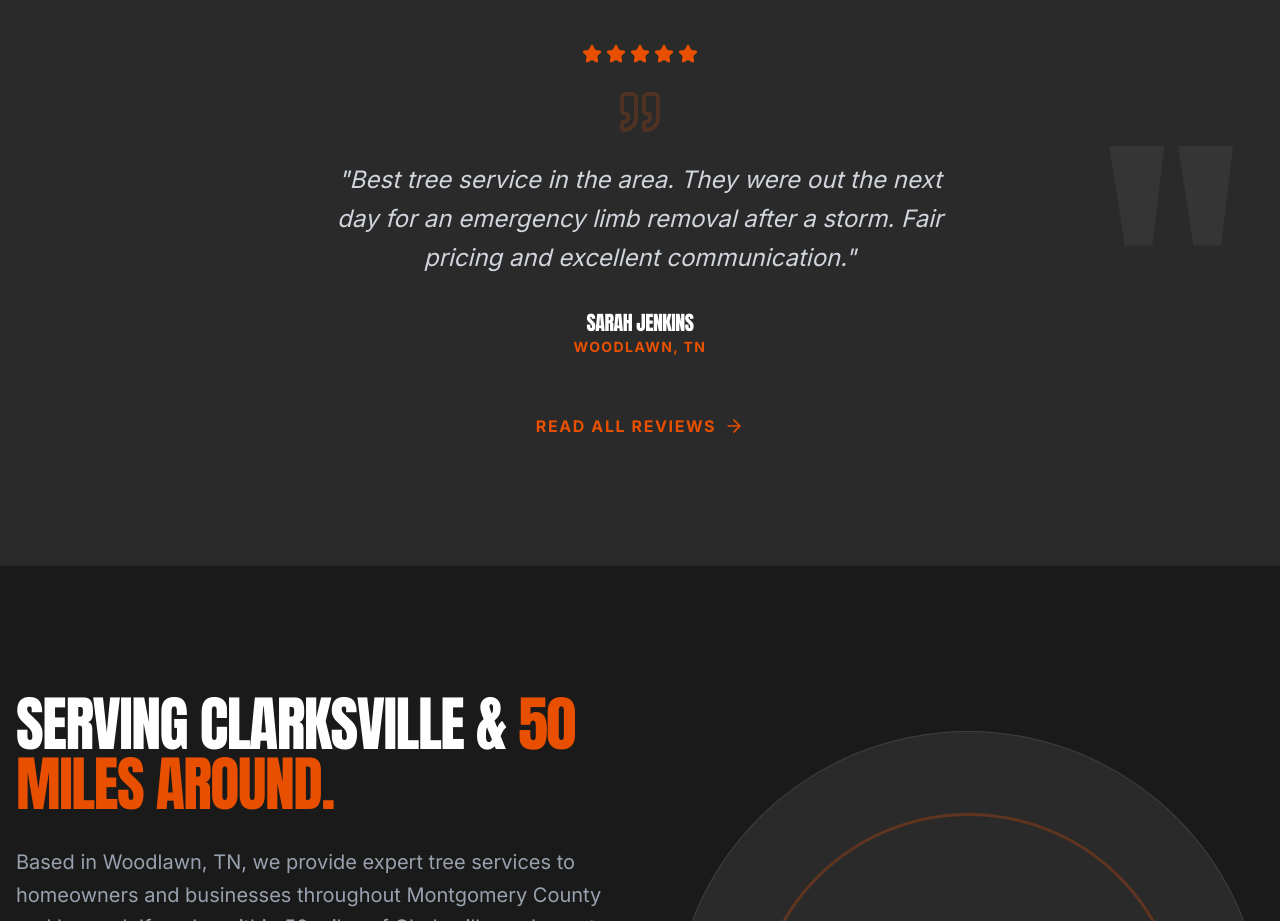
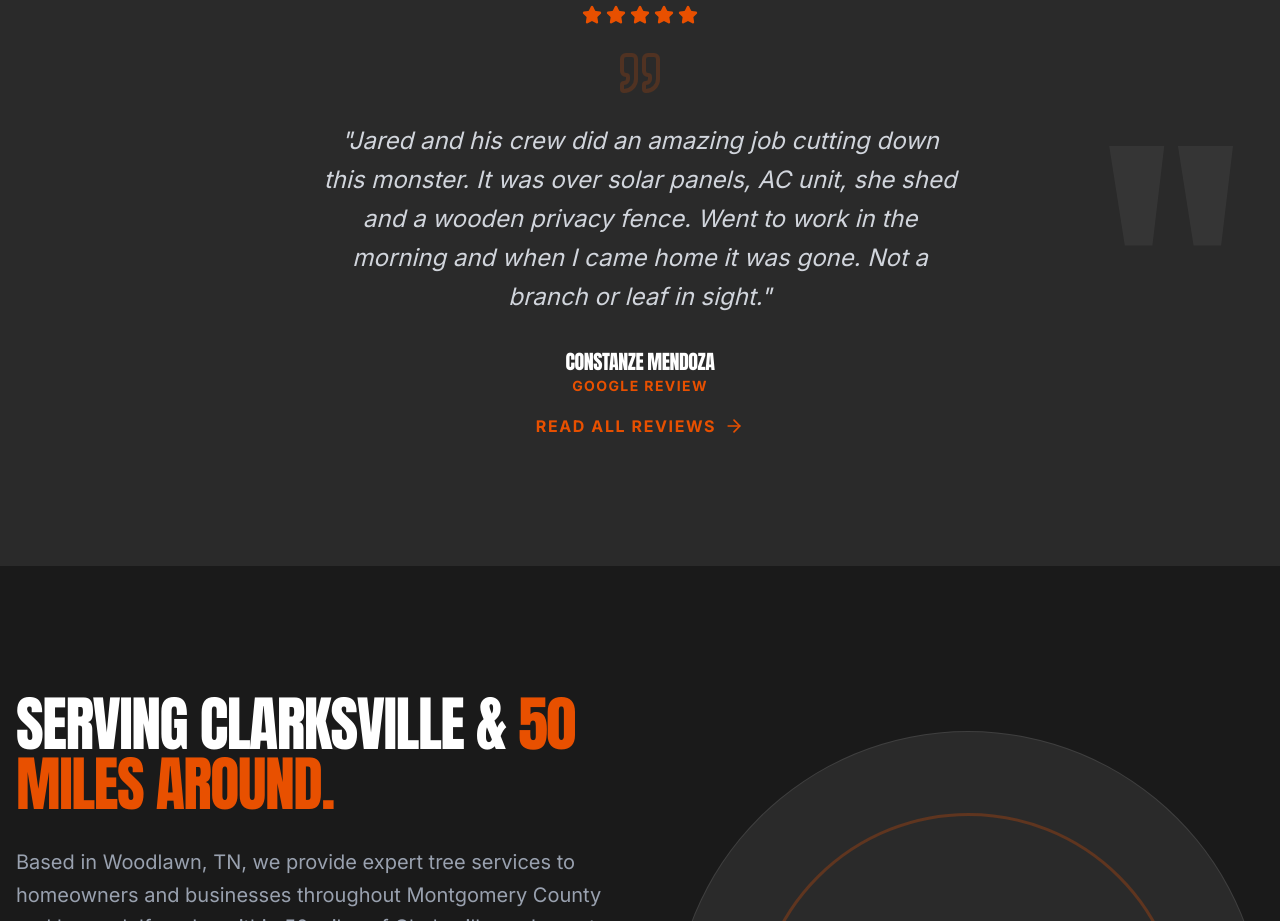
Before and after one commit to Founditmarketing/huskeys-tree-service, a React (Vite) app: page / in a window 1280 px wide. Shown: the part 3820-4741 px from the top of the page. Built offline with nearby package versions, Linux system fonts and the light colour scheme.

Commit message:
Replace all fabricated reviews with 9 real Google reviews from verified customers

```diff
--- a/src/components/TestimonialCarousel.tsx
+++ b/src/components/TestimonialCarousel.tsx
@@ -4,21 +4,21 @@ import { Star, Quote } from 'lucide-react';
 
 const testimonials = [
   {
-    name: "Robert Miller",
-    location: "Clarksville, TN",
-    text: "Jared and his crew did an amazing job removing a massive oak tree that was leaning over our house. Professional, fast, and left the yard cleaner than they found it.",
+    name: "Davy D",
+    location: "Google Review",
+    text: "I needed a tree removed so I call them and within the hour they were here, gave me a quote which was half the price of the other guys. I literally went to use the bathroom and when I was out, the tree was out of the ground and in the wood chipper. To say I was impressed is an understatement.",
     rating: 5
   },
   {
-    name: "Sarah Jenkins",
-    location: "Woodlawn, TN",
-    text: "Best tree service in the area. They were out the next day for an emergency limb removal after a storm. Fair pricing and excellent communication.",
+    name: "Constanze Mendoza",
+    location: "Google Review",
+    text: "Jared and his crew did an amazing job cutting down this monster. It was over solar panels, AC unit, she shed and a wooden privacy fence. Went to work in the morning and when I came home it was gone. Not a branch or leaf in sight.",
     rating: 5
   },
   {
-    name: "David Thompson",
-    location: "Sango, TN",
-    text: "Huskey's Tree Service is the only company I trust. They've done trimming and stump grinding for us multiple times. 30 years of experience really shows.",
+    name: "Paul McLaughlin",
+    location: "Google Review",
+    text: "I have used Huskey's Tree Service several times since 2020 and will not use any other tree service company. Jared is prompt, professional, and reasonably priced. The owner has always been on site with his crew to ensure everything is done properly.",
     rating: 5
   }
 ];
--- a/src/pages/Reviews.tsx
+++ b/src/pages/Reviews.tsx
@@ -6,51 +6,75 @@ import Section from '../components/Section';
 const reviews = [
   {
     id: 1,
-    name: "Robert Miller",
-    location: "Clarksville, TN",
-    text: "Jared and his crew did an amazing job removing a massive oak tree that was leaning over our house. Professional, fast, and left the yard cleaner than they found it. Highly recommend Huskey's for any tree work.",
-    rating: 5,
-    date: "2 months ago"
-  },
-  {
-    id: 2,
-    name: "Sarah Jenkins",
-    location: "Woodlawn, TN",
-    text: "Best tree service in the area. They were out the next day for an emergency limb removal after a storm. Fair pricing and excellent communication throughout the process.",
+    name: "Kimberly Binkley",
+    location: "Google Review",
+    text: "I would highly recommend these guys they went above and beyond an did a fantastic job at removing over 10 trees on my property including a huge elephant tree in the middle of my house they were very professional an careful an respectful of my property they did a great job.",
     rating: 5,
     date: "1 month ago"
   },
   {
+    id: 2,
+    name: "Jason Keatts",
+    location: "Google Review",
+    text: "Outright amazing job. I hired this crew to trim enough weight off of both sides of a tree, so that the tree might not collapse during the potential ice storms of the winter. They showed up on time. Did the job at a fair and competitive price. They also did it quickly. Very courteous and prompt guys to deal with as well. I highly recommend them.",
+    rating: 5,
+    date: "6 months ago"
+  },
+  {
     id: 3,
-    name: "David Thompson",
-    location: "Sango, TN",
-    text: "Huskey's Tree Service is the only company I trust. They've done trimming and stump grinding for us multiple times. 30 years of experience really shows in their precision.",
+    name: "Constanze Mendoza",
+    location: "Google Review",
+    text: "Jared and his crew did an amazing job cutting down this monster. Mind you. It was over solar panels, AC unit, she shed and a wooden privacy fence. Was I scared. You bet. Did I need to be. No sir. Went to work in the morning and when I came home it was gone. Not a branch or leaf in sight. Cleaned up and took everything with them.",
     rating: 5,
-    date: "3 weeks ago"
+    date: "11 months ago"
   },
   {
     id: 4,
-    name: "Linda Williams",
-    location: "Springfield, TN",
-    text: "Very impressed with the lot clearing they did for our new build. They were efficient and the price was exactly as quoted. Great local business!",
+    name: "Davy D",
+    location: "Google Review",
+    text: "I needed a tree removed so I call them and within the hour they were here, gave me a quote which was half the price of the other guys. I literally went to use the bathroom and when I was out, the tree was out of the ground and in the wood chipper. To say I was impressed is an understatement. I HIGHLY recommend these guys they're efficient, friendly, and very safe. 10/10.",
     rating: 5,
-    date: "4 months ago"
+    date: "2 weeks ago"
   },
   {
     id: 5,
-    name: "Michael Chen",
-    location: "Fort Campbell, KY",
-    text: "Excellent service. They removed three dead pines near my driveway. The crew was safe and professional. I'll definitely be calling them again for future work.",
+    name: "Paul McLaughlin",
+    location: "Google Review",
+    text: "I have used Huskey's Tree Service several times since 2020 and will not use any other tree service company. Jared is prompt, professional, and reasonably priced. Something else that is very important to me is that Jared (the owner) has always been on site with his crew to ensure everything is done properly.",
     rating: 5,
     date: "5 months ago"
   },
   {
     id: 6,
-    name: "Karen Smith",
-    location: "Dover, TN",
-    text: "Jared is a true professional. He explained exactly what needed to be done and why. The trimming they did on our maples looks fantastic.",
+    name: "Shelby Gorden",
+    location: "Google Review",
+    text: "I highly recommend Huskey's Tree Service. Jared was super responsive and kind during our estimate and all through our scheduled work. The crew was professional, did amazing work and left our property cleaner than before they started. We had several large trees removed and stumps ground and they made sure that all of the debris was gone.",
     rating: 5,
-    date: "6 months ago"
+    date: "11 months ago"
+  },
+  {
+    id: 7,
+    name: "Thanh Hutcheson",
+    location: "Google Review",
+    text: "Highly recommend Jared! He was incredibly professional, kind, and fair with his pricing. He arrived when he said he would, and was done in a very timely manner. He was very safe with his cutting and the clean up was top-notch—he left our yard better than he found it.",
+    rating: 5,
+    date: "4 months ago"
+  },
+  {
+    id: 8,
+    name: "Donny Petrie",
+    location: "Google Review",
+    text: "The team from Huskey's removed two large Maples and one very large oak, lifted the rest of our trees, ground all of our stumps, and left the site neat and clean. They were very professional, extremely hard working, communicated well and offered a fair price for all of the work.",
+    rating: 5,
+    date: "5 months ago"
+  },
+  {
+    id: 9,
+    name: "Roger G",
+    location: "Google Review",
+    text: "Awesome! I could not be happier. Two men did in 40 minutes what I thought would take 2 hours to complete. They removed the tree and the debris in minutes. Jared and Skyler were very polite and respectful. Thank you guys.",
+    rating: 5,
+    date: "10 months ago"
   }
 ];
 
```
